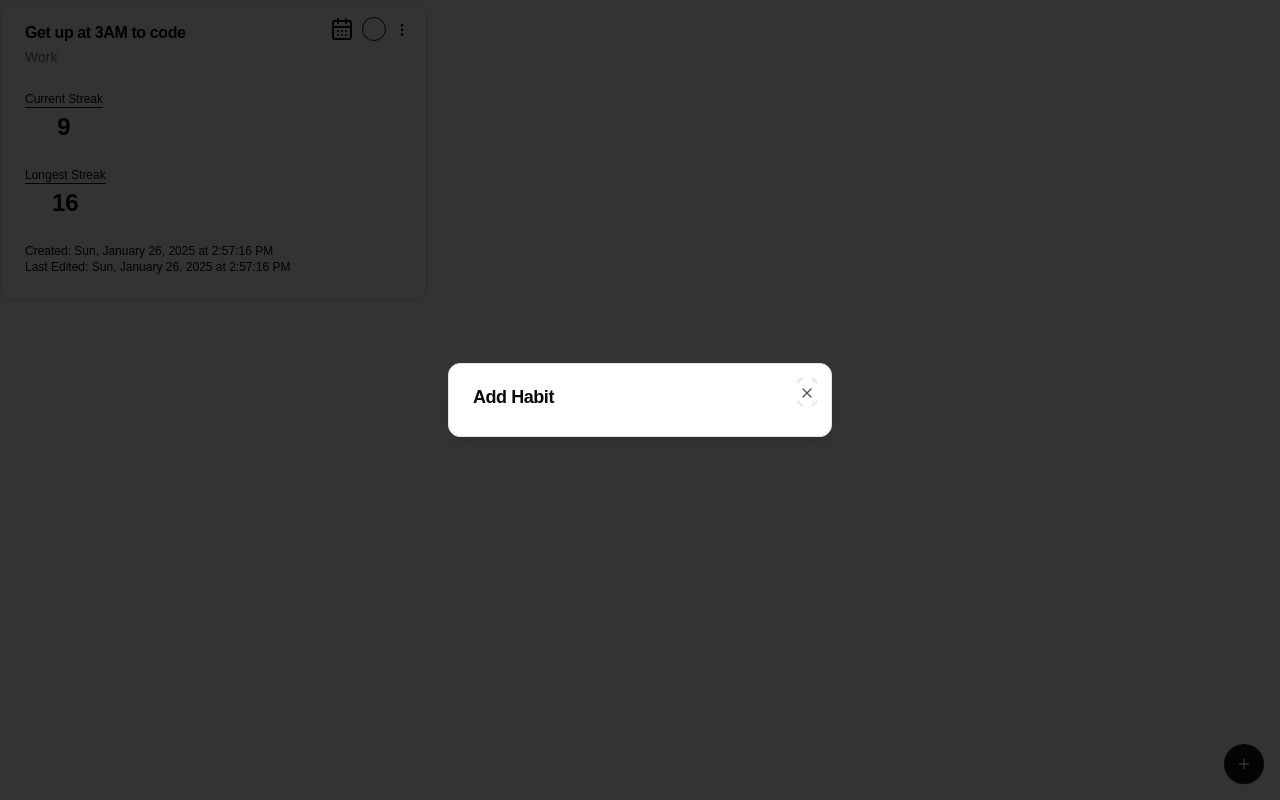
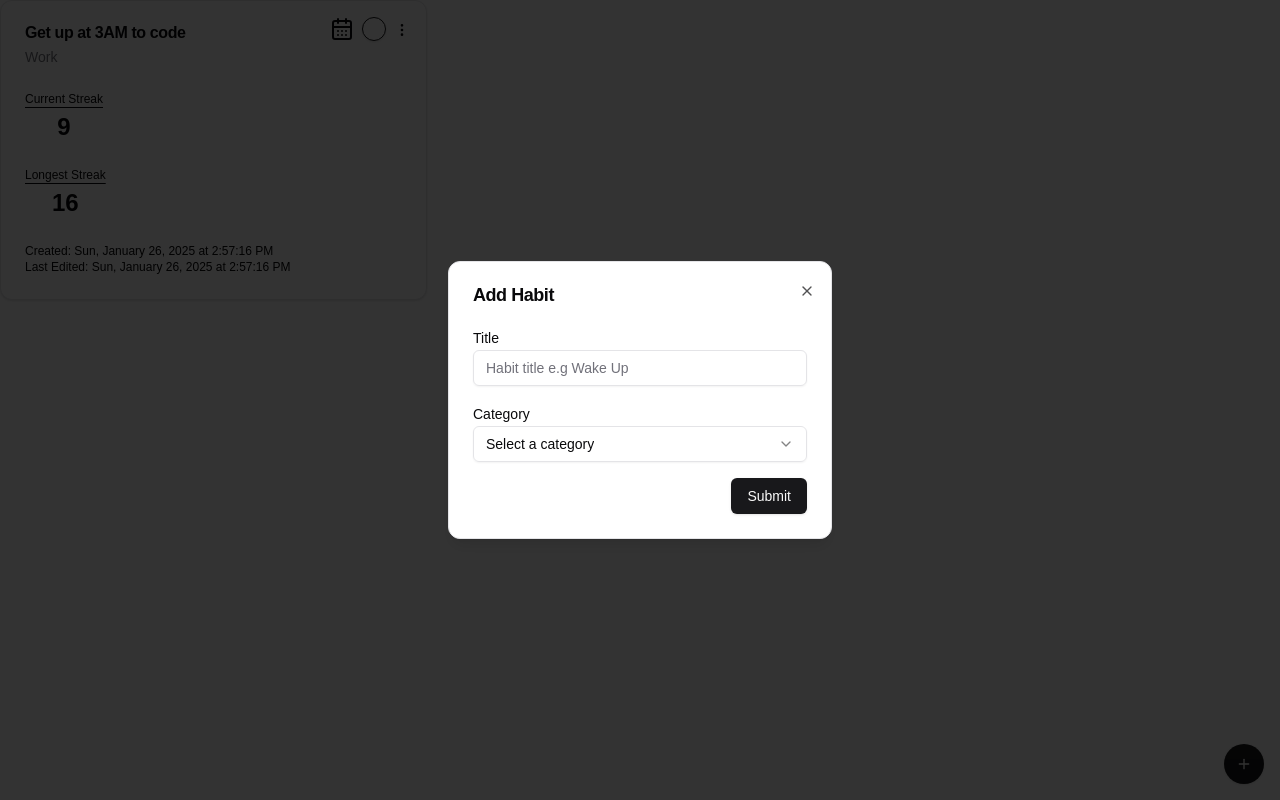
Before and after one commit to Emmanuel-Anaba/momentum, a Next.js app: page / in a window 1280 px wide. Both pictures are taken after a click on the button 1244 px from the left and 764 px from the top of the page. Built offline with nearby package versions, Linux system fonts and the light colour scheme.

Commit message:
Added habitform

```diff
--- a/components/add-habit-dialog.tsx
+++ b/components/add-habit-dialog.tsx
@@ -8,6 +8,7 @@
 } from "@/components/ui/dialog";
 import { Button } from "@/components/ui/button";
 import { Plus } from "lucide-react";
+import HabitForm from "@/components/habit-form";
 
 export default function AddHabitDialog() {
   return (
@@ -24,7 +25,7 @@
           <DialogTitle>Add Habit</DialogTitle>
           <DialogDescription />
         </DialogHeader>
-        {/* A form to add a habit */}
+        <HabitForm />
       </DialogContent>
     </Dialog>
   );
--- /dev/null
+++ b/components/habit-form.tsx
@@ -0,0 +1,74 @@
+"use client";
+import * as y from "yup";
+import { ErrorMessage, Field, Form, Formik } from "formik";
+import { Label } from "@/components/ui/label";
+import { Input } from "@/components/ui/input";
+import { DialogFooter } from "@/components/ui/dialog";
+import { Button } from "@/components/ui/button";
+import {
+  Select,
+  SelectContent,
+  SelectItem,
+  SelectTrigger,
+  SelectValue,
+} from "@/components/ui/select";
+
+export default function HabitForm() {
+  return (
+    <Formik
+      initialValues={{
+        title: "",
+        category: "",
+      }}
+      validationSchema={y.object().shape({
+        title: y.string().max(25).required(),
+        category: y.string().required(),
+      })}
+      onSubmit={(values, { resetForm }) => {
+        console.log(values);
+        resetForm();
+      }}>
+      {({ values: { category }, isSubmitting, setFieldValue }) => (
+        <Form className="grid gap-4">
+          <div>
+            <Label>Title</Label>
+            <Field
+              as={Input}
+              name="title"
+              placeholder="Habit title e.g Wake Up"
+            />
+            <ErrorMessage
+              className="text-destructive text-xs"
+              name="title"
+              component="p"
+            />
+          </div>
+          <div>
+            <Label>Category</Label>
+            <Select
+              value={category}
+              onValueChange={(value) => setFieldValue("category", value)}>
+              <SelectTrigger>
+                <SelectValue placeholder="Select a category" />
+              </SelectTrigger>
+              <SelectContent>
+                <SelectItem value="work">Work</SelectItem>
+                <SelectItem value="health">Health</SelectItem>
+              </SelectContent>
+            </Select>
+            <ErrorMessage
+              className="text-destructive text-xs"
+              name="category"
+              component="p"
+            />
+          </div>
+          <DialogFooter>
+            <Button disabled={isSubmitting} type="submit">
+              Submit
+            </Button>
+          </DialogFooter>
+        </Form>
+      )}
+    </Formik>
+  );
+}
--- /dev/null
+++ b/components/ui/input.tsx
@@ -0,0 +1,22 @@
+import * as React from "react"
+
+import { cn } from "@/lib/utils"
+
+const Input = React.forwardRef<HTMLInputElement, React.ComponentProps<"input">>(
+  ({ className, type, ...props }, ref) => {
+    return (
+      <input
+        type={type}
+        className={cn(
+          "flex h-9 w-full rounded-md border border-input bg-transparent px-3 py-1 text-base shadow-sm transition-colors file:border-0 file:bg-transparent file:text-sm file:font-medium file:text-foreground placeholder:text-muted-foreground focus-visible:outline-none focus-visible:ring-1 focus-visible:ring-ring disabled:cursor-not-allowed disabled:opacity-50 md:text-sm",
+          className
+        )}
+        ref={ref}
+        {...props}
+      />
+    )
+  }
+)
+Input.displayName = "Input"
+
+export { Input }
--- /dev/null
+++ b/components/ui/label.tsx
@@ -0,0 +1,26 @@
+"use client"
+
+import * as React from "react"
+import * as LabelPrimitive from "@radix-ui/react-label"
+import { cva, type VariantProps } from "class-variance-authority"
+
+import { cn } from "@/lib/utils"
+
+const labelVariants = cva(
+  "text-sm font-medium leading-none peer-disabled:cursor-not-allowed peer-disabled:opacity-70"
+)
+
+const Label = React.forwardRef<
+  React.ElementRef<typeof LabelPrimitive.Root>,
+  React.ComponentPropsWithoutRef<typeof LabelPrimitive.Root> &
+    VariantProps<typeof labelVariants>
+>(({ className, ...props }, ref) => (
+  <LabelPrimitive.Root
+    ref={ref}
+    className={cn(labelVariants(), className)}
+    {...props}
+  />
+))
+Label.displayName = LabelPrimitive.Root.displayName
+
+export { Label }
--- /dev/null
+++ b/components/ui/select.tsx
@@ -0,0 +1,159 @@
+"use client"
+
+import * as React from "react"
+import * as SelectPrimitive from "@radix-ui/react-select"
+import { Check, ChevronDown, ChevronUp } from "lucide-react"
+
+import { cn } from "@/lib/utils"
+
+const Select = SelectPrimitive.Root
+
+const SelectGroup = SelectPrimitive.Group
+
+const SelectValue = SelectPrimitive.Value
+
+const SelectTrigger = React.forwardRef<
+  React.ElementRef<typeof SelectPrimitive.Trigger>,
+  React.ComponentPropsWithoutRef<typeof SelectPrimitive.Trigger>
+>(({ className, children, ...props }, ref) => (
+  <SelectPrimitive.Trigger
+    ref={ref}
+    className={cn(
+      "flex h-9 w-full items-center justify-between whitespace-nowrap rounded-md border border-input bg-transparent px-3 py-2 text-sm shadow-sm ring-offset-background placeholder:text-muted-foreground focus:outline-none focus:ring-1 focus:ring-ring disabled:cursor-not-allowed disabled:opacity-50 [&>span]:line-clamp-1",
+      className
+    )}
+    {...props}
+  >
+    {children}
+    <SelectPrimitive.Icon asChild>
+      <ChevronDown className="h-4 w-4 opacity-50" />
+    </SelectPrimitive.Icon>
+  </SelectPrimitive.Trigger>
+))
+SelectTrigger.displayName = SelectPrimitive.Trigger.displayName
+
+const SelectScrollUpButton = React.forwardRef<
+  React.ElementRef<typeof SelectPrimitive.ScrollUpButton>,
+  React.ComponentPropsWithoutRef<typeof SelectPrimitive.ScrollUpButton>
+>(({ className, ...props }, ref) => (
+  <SelectPrimitive.ScrollUpButton
+    ref={ref}
+    className={cn(
+      "flex cursor-default items-center justify-center py-1",
+      className
+    )}
+    {...props}
+  >
+    <ChevronUp className="h-4 w-4" />
+  </SelectPrimitive.ScrollUpButton>
+))
+SelectScrollUpButton.displayName = SelectPrimitive.ScrollUpButton.displayName
+
+const SelectScrollDownButton = React.forwardRef<
+  React.ElementRef<typeof SelectPrimitive.ScrollDownButton>,
+  React.ComponentPropsWithoutRef<typeof SelectPrimitive.ScrollDownButton>
+>(({ className, ...props }, ref) => (
+  <SelectPrimitive.ScrollDownButton
+    ref={ref}
+    className={cn(
+      "flex cursor-default items-center justify-center py-1",
+      className
+    )}
+    {...props}
+  >
+    <ChevronDown className="h-4 w-4" />
+  </SelectPrimitive.ScrollDownButton>
+))
+SelectScrollDownButton.displayName =
+  SelectPrimitive.ScrollDownButton.displayName
+
+const SelectContent = React.forwardRef<
+  React.ElementRef<typeof SelectPrimitive.Content>,
+  React.ComponentPropsWithoutRef<typeof SelectPrimitive.Content>
+>(({ className, children, position = "popper", ...props }, ref) => (
+  <SelectPrimitive.Portal>
+    <SelectPrimitive.Content
+      ref={ref}
+      className={cn(
+        "relative z-50 max-h-96 min-w-[8rem] overflow-hidden rounded-md border bg-popover text-popover-foreground shadow-md data-[state=open]:animate-in data-[state=closed]:animate-out data-[state=closed]:fade-out-0 data-[state=open]:fade-in-0 data-[state=closed]:zoom-out-95 data-[state=open]:zoom-in-95 data-[side=bottom]:slide-in-from-top-2 data-[side=left]:slide-in-from-right-2 data-[side=right]:slide-in-from-left-2 data-[side=top]:slide-in-from-bottom-2",
+        position === "popper" &&
+          "data-[side=bottom]:translate-y-1 data-[side=left]:-translate-x-1 data-[side=right]:translate-x-1 data-[side=top]:-translate-y-1",
+        className
+      )}
+      position={position}
+      {...props}
+    >
+      <SelectScrollUpButton />
+      <SelectPrimitive.Viewport
+        className={cn(
+          "p-1",
+          position === "popper" &&
+            "h-[var(--radix-select-trigger-height)] w-full min-w-[var(--radix-select-trigger-width)]"
+        )}
+      >
+        {children}
+      </SelectPrimitive.Viewport>
+      <SelectScrollDownButton />
+    </SelectPrimitive.Content>
+  </SelectPrimitive.Portal>
+))
+SelectContent.displayName = SelectPrimitive.Content.displayName
+
+const SelectLabel = React.forwardRef<
+  React.ElementRef<typeof SelectPrimitive.Label>,
+  React.ComponentPropsWithoutRef<typeof SelectPrimitive.Label>
+>(({ className, ...props }, ref) => (
+  <SelectPrimitive.Label
+    ref={ref}
+    className={cn("px-2 py-1.5 text-sm font-semibold", className)}
+    {...props}
+  />
+))
+SelectLabel.displayName = SelectPrimitive.Label.displayName
+
+const SelectItem = React.forwardRef<
+  React.ElementRef<typeof SelectPrimitive.Item>,
+  React.ComponentPropsWithoutRef<typeof SelectPrimitive.Item>
+>(({ className, children, ...props }, ref) => (
+  <SelectPrimitive.Item
+    ref={ref}
+    className={cn(
+      "relative flex w-full cursor-default select-none items-center rounded-sm py-1.5 pl-2 pr-8 text-sm outline-none focus:bg-accent focus:text-accent-foreground data-[disabled]:pointer-events-none data-[disabled]:opacity-50",
+      className
+    )}
+    {...props}
+  >
+    <span className="absolute right-2 flex h-3.5 w-3.5 items-center justify-center">
+      <SelectPrimitive.ItemIndicator>
+        <Check className="h-4 w-4" />
+      </SelectPrimitive.ItemIndicator>
+    </span>
+    <SelectPrimitive.ItemText>{children}</SelectPrimitive.ItemText>
+  </SelectPrimitive.Item>
+))
+SelectItem.displayName = SelectPrimitive.Item.displayName
+
+const SelectSeparator = React.forwardRef<
+  React.ElementRef<typeof SelectPrimitive.Separator>,
+  React.ComponentPropsWithoutRef<typeof SelectPrimitive.Separator>
+>(({ className, ...props }, ref) => (
+  <SelectPrimitive.Separator
+    ref={ref}
+    className={cn("-mx-1 my-1 h-px bg-muted", className)}
+    {...props}
+  />
+))
+SelectSeparator.displayName = SelectPrimitive.Separator.displayName
+
+export {
+  Select,
+  SelectGroup,
+  SelectValue,
+  SelectTrigger,
+  SelectContent,
+  SelectLabel,
+  SelectItem,
+  SelectSeparator,
+  SelectScrollUpButton,
+  SelectScrollDownButton,
+}
--- a/package.json
+++ b/package.json
@@ -12,18 +12,22 @@
     "@radix-ui/react-checkbox": "^1.1.3",
     "@radix-ui/react-dialog": "^1.1.5",
     "@radix-ui/react-dropdown-menu": "^2.1.5",
+    "@radix-ui/react-label": "^2.1.1",
+    "@radix-ui/react-select": "^2.1.5",
     "@radix-ui/react-slot": "^1.1.1",
     "@serwist/next": "^9.0.11",
     "class-variance-authority": "^0.7.1",
     "clsx": "^2.1.1",
     "date-fns": "^4.1.0",
+    "formik": "^2.4.6",
     "lucide-react": "^0.474.0",
     "next": "15.1.6",
     "react": "^19.0.0",
     "react-day-picker": "8.10.1",
     "react-dom": "^19.0.0",
     "tailwind-merge": "^2.6.0",
-    "tailwindcss-animate": "^1.0.7"
+    "tailwindcss-animate": "^1.0.7",
+    "yup": "^1.6.1"
   },
   "devDependencies": {
     "@eslint/eslintrc": "^3",
```
Also changed, not shown: 1 other file (tests, documents, lock files or other folders).
